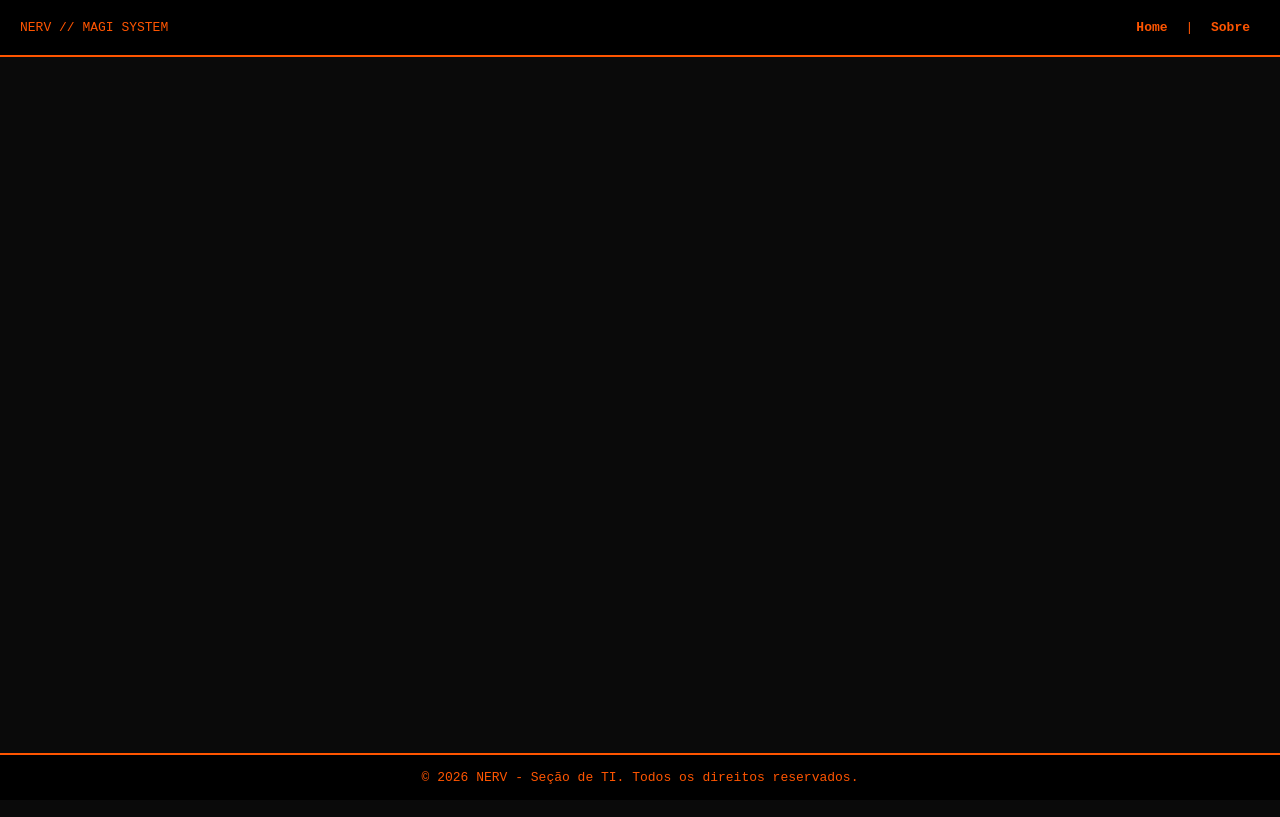
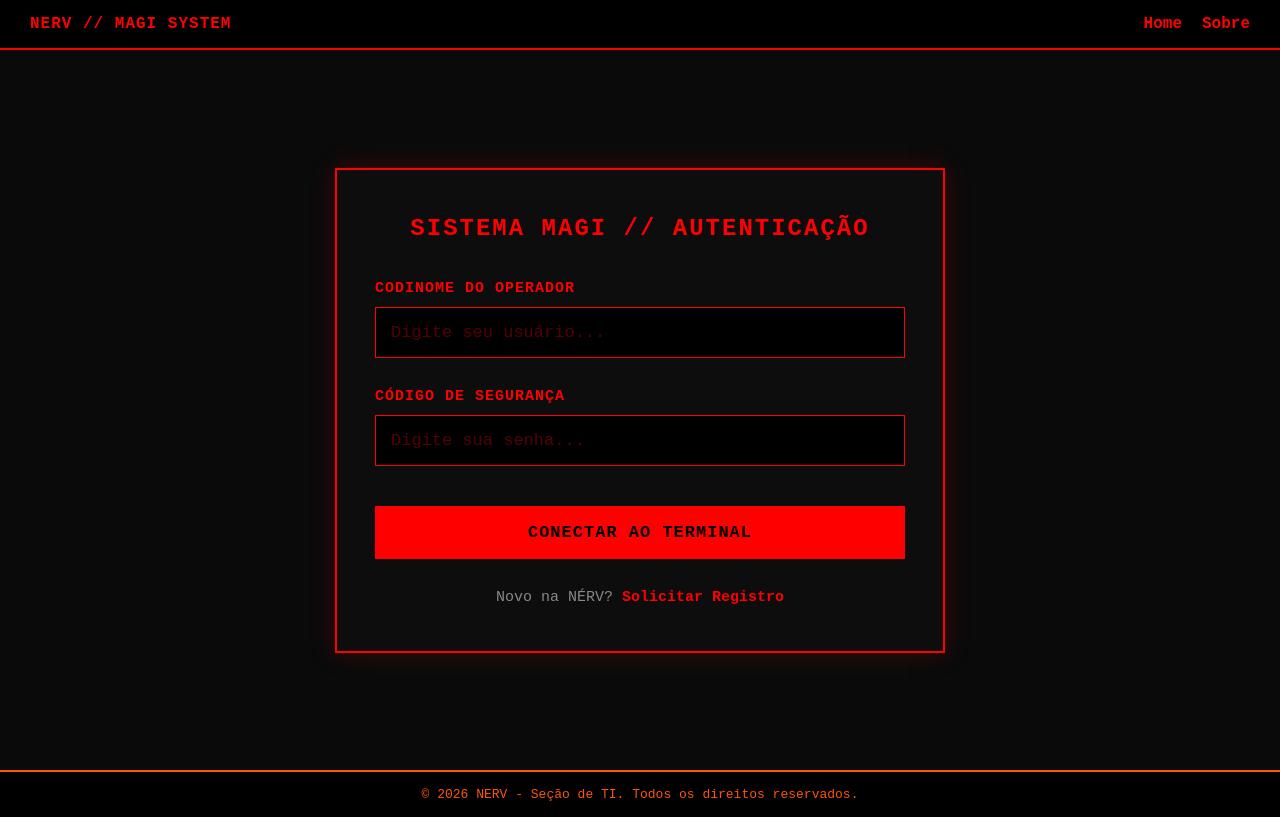
Before and after one commit to PeixeDePeruca/Projeto_Vue, a Vue app: page /login in a window 1280 px wide. Built offline with nearby package versions, Linux system fonts and the light colour scheme.

Commit message:
Criação Sistema Login e Register
SE DEUS QUISER AGORA VAI!!

```diff
--- a/components/Navbar.vue
+++ b/components/Navbar.vue
@@ -1,36 +1,95 @@
 <template>
-  <nav class="nerv-nav">
-    <div class="logo">NERV // MAGI SYSTEM</div>
-    <div class="links">
-      <router-link to="/">Home</router-link> |
+  <nav class="navbar">
+    <div class="nav-brand">NERV // MAGI SYSTEM</div>
+    <div class="nav-links">
+      <router-link to="/">Home</router-link>
       <router-link to="/about">Sobre</router-link>
+
+      <button v-if="isLoggedIn" @click="handleLogout" class="logout-btn">SAIR</button>
     </div>
   </nav>
 </template>
 
 <script>
 export default {
-  name: 'Navbar'
+  name: 'Navbar',
+  computed: {
+    // Verifica dinamicamente se o operador está logado no MAGI
+    isLoggedIn() {
+      return localStorage.getItem('isAuthenticated') === 'true';
+    }
+  },
+  methods: {
+    handleLogout() {
+      // Limpa as credenciais da sessão atual
+      localStorage.removeItem('isAuthenticated');
+      localStorage.removeItem('currentUser');
+
+      alert('SESSÃO ENCERRADA: Conexão com o terminal MAGI interrompida.');
+
+      // Manda o usuário de volta para a tela de login
+      this.$router.push('/login');
+    }
+  }
 };
 </script>
 
 <style scoped>
-.nerv-nav {
-  background-color: #000000;
-  color: #ff5500;
+.navbar {
   display: flex;
   justify-content: space-between;
-  padding: 20px;
-  border-bottom: 2px solid #ff5500;
-  font-family: monospace;
+  align-items: center;
+  background-color: #000;
+  border-bottom: 2px solid #ff0000;
+  padding: 15px 30px;
 }
-.nerv-nav a {
-  color: #ff5500;
+
+.nav-brand {
+  color: #ff0000;
+  font-weight: bold;
+  letter-spacing: 1px;
+}
+
+.nav-links {
+  display: flex;
+  align-items: center;
+  gap: 20px;
+}
+
+.nav-links a {
+  color: #ff0000;
   text-decoration: none;
-  margin: 0 10px;
   font-weight: bold;
 }
-.nerv-nav a:hover, .nerv-nav a.router-link-active {
-  text-shadow: 0 0 8px #ff5500;
+
+.nav-links a.router-link-exact-active {
+  text-decoration: underline;
+}
+
+/* Botão táctico de Logout */
+.logout-btn {
+  background: none;
+  border: 1px solid #ff0000;
+  color: #ff0000;
+  padding: 5px 12px;
+  cursor: pointer;
+  font-family: inherit;
+  font-weight: bold;
+  transition: 0.3s;
+}
+
+.logout-btn:hover {
+  background-color: #ff0000;
+  color: #000;
+}
+
+/* 📱 Responsividade da barra para a inspeção do professor */
+@media (max-width: 600px) {
+  .navbar {
+    flex-direction: column;
+    gap: 10px;
+    padding: 15px;
+    text-align: center;
+  }
 }
 </style>
--- a/router/index.js
+++ b/router/index.js
@@ -1,17 +1,24 @@
 import { createRouter, createWebHistory } from 'vue-router';
 import HomeView from '../views/HomeView.vue';
-import AboutView from '../views/AboutView.vue';
+import LoginView from '../views/LoginView.vue';
+import RegisterItemView from '../views/RegisterItemView.vue';
 
 const routes = [
   {
     path: '/',
     name: 'home',
-    component: HomeView
+    component: HomeView,
+    meta: { requiresAuth: true } // Indica que esta rota é protegida
   },
   {
-    path: '/about',
-    name: 'about',
-    component: AboutView
+    path: '/login',
+    name: 'login',
+    component: LoginView
+  },
+  {
+    path: '/register',
+    name: 'register',
+    component: RegisterItemView
   }
 ];
 
@@ -20,4 +27,17 @@ const router = createRouter({
   routes
 });
 
+// Trava de segurança do MAGI - Executada antes de entrar em qualquer página
+router.beforeEach((to, from, next) => {
+  const isAuthenticated = localStorage.getItem('isAuthenticated') === 'true';
+
+  if (to.meta.requiresAuth && !isAuthenticated) {
+    // Se a rota exige login e o usuário não está autenticado, manda pro Login
+    next('/login');
+  } else {
+    // Caso contrário, permite a passagem
+    next();
+  }
+});
+
 export default router;
--- a/views/HomeView.vue
+++ b/views/HomeView.vue
@@ -4,7 +4,6 @@
       <h1>SISTEMA TÁTICO MAGI // INICIALIZADO</h1>
       <p class="status-alert">STATUS: OPERACIONAL (MÍDIAS LOCAIS)</p>
     </header>
-
 
     <section class="control-panel">
       <input
@@ -14,7 +13,6 @@
         class="search-input"
       />
 
-
       <div class="filter-buttons">
         <button @click="filterType = 'todos'" :class="{ active: filterType === 'todos' }">TODOS</button>
         <button @click="filterType = 'eva'" :class="{ active: filterType === 'eva' }">EVANGELIONS</button>
@@ -22,16 +20,13 @@
       </div>
     </section>
 
-
     <section class="database-grid">
       <div v-for="item in filteredItems" :key="item.id" class="card-item" :class="item.type">
         <div class="card-badge">{{ item.type.toUpperCase() }}</div>
 
-
         <div class="card-image-container">
           <img :src="getImageUrl(item.imageName)" :alt="item.name" class="card-image" />
         </div>
-
 
         <h3>{{ item.name }}</h3>
         <p><strong>Designação:</strong> {{ item.designation }}</p>
@@ -40,7 +35,6 @@
     </section>
   </div>
 </template>
-
 
 <script>
 export default {
@@ -70,7 +64,7 @@ export default {
           id: 3,
           type: 'eva',
           name: 'EVA-02',
-          designation: 'Unidade de Produção',
+          designation: 'Unidade de Production',
           description: 'Construído na Alemanha, pilotado por Asuka Langley Soryu.',
           imageName: 'eva02.webp'
         },
@@ -140,4 +134,36 @@ export default {
 .card-item.anjo { color: #ff3333; border-color: #ff3333; }
 .card-item.anjo .card-image-container { border-color: #ff3333; }
 @keyframes blink { 0%, 100% { opacity: 1; } 50% { opacity: 0.4; } }
+
+/* 📱 REGRAS DE RESPONSIVIDADE ADICIONADAS */
+@media (max-width: 768px) {
+  .system-header h1 {
+    font-size: 20px;
+    padding: 0 10px;
+  }
+
+  .control-panel {
+    padding: 15px;
+  }
+
+  .filter-buttons {
+    flex-direction: column;
+    gap: 8px;
+  }
+
+  .filter-buttons button {
+    width: 100%;
+    padding: 12px;
+    font-size: 14px;
+  }
+
+  .database-grid {
+    grid-template-columns: 1fr;
+    gap: 15px;
+  }
+
+  .card-image-container {
+    height: 200px;
+  }
+}
 </style>
--- a/views/LoginView.vue
+++ b/views/LoginView.vue
@@ -1,32 +1,20 @@
 <template>
-  <div class="login-container">
-    <div class="login-box">
-      <h2>{{ isRegister ? 'CADASTRO DE OPERADOR' : 'AUTENTICAÇÃO REQUERIDA' }}</h2>
-      <p class="security-warning">ACESSO RESTRITO // PESSOAL AUTORIZADO APENAS</p>
-
-      <form @submit.prevent="handleSubmit">
-        <div v-if="isRegister" class="input-group">
-          <label>NOME COMPLETO:</label>
-          <input v-model="form.name" type="text" required />
+  <div class="auth-container">
+    <div class="auth-box">
+      <h2>SISTEMA MAGI // AUTENTICAÇÃO</h2>
+      <form @submit.prevent="handleLogin">
+        <div class="input-group">
+          <label>Codinome do Operador</label>
+          <input v-model="username" type="text" required placeholder="Digite seu usuário..." />
         </div>
-
         <div class="input-group">
-          <label>CÓDIGO DE ACESSO (EMAIL):</label>
-          <input v-model="form.email" type="email" required />
+          <label>Código de Segurança</label>
+          <input v-model="password" type="password" required placeholder="Digite sua senha..." />
         </div>
-
-        <div class="input-group">
-          <label>CHAVE CRIPTOGRÁFICA (SENHA):</label>
-          <input v-model="form.password" type="password" required />
-        </div>
-
-        <button type="submit" class="btn-submit">
-          {{ isRegister ? 'EFETIVAR REGISTRO' : 'CONECTAR AO MAGI' }}
-        </button>
+        <button type="submit" class="auth-btn">CONECTAR AO TERMINAL</button>
       </form>
-
-      <p @click="isRegister = !isRegister" class="toggle-mode">
-        {{ isRegister ? 'Já possui credenciais? Ir para Autenticação' : 'Solicitar novo registro de operador' }}
+      <p class="switch-auth">
+        Novo na NÉRV? <router-link to="/register">Solicitar Registro</router-link>
       </p>
     </div>
   </div>
@@ -37,46 +25,145 @@ export default {
   name: 'LoginView',
   data() {
     return {
-      isRegister: false,
-      form: { name: '', email: '', password: '' }
+      username: '',
+      password: ''
     };
   },
   methods: {
-    handleSubmit() {
-      if (this.isRegister) {
-        alert(`Operador ${this.form.name} pré-registrado com sucesso! Credenciais enviadas para validação do Comandante Ikari.`);
-        this.isRegister = false;
+    handleLogin() {
+      const users = JSON.parse(localStorage.getItem('users') || '[]');
+      const user = users.find(u => u.username === this.username && u.password === this.password);
+
+      if (user) {
+        localStorage.setItem('isAuthenticated', 'true');
+        localStorage.setItem('currentUser', this.username);
+        this.$router.push('/');
       } else {
-        alert(`Conexão estabelecida! Bem-vindo de volta ao terminal central da NERV.`);
-        this.$router.push('/');
+        alert('ACESSO NEGADO: Credenciais incorretas ou inexistentes.');
       }
     }
   }
 };
 </script>
 
-
 <style scoped>
-.login-container {
+.auth-container {
   display: flex;
   justify-content: center;
   align-items: center;
-  min-height: 70vh;
+  min-height: 85vh;
+  padding: 20px;
+  box-sizing: border-box;
 }
-.login-box {
+
+/* Reduzido sutilmente para 610px e ajustado o respiro interno */
+.auth-box {
   background-color: #0d0d0d;
-  border: 2px solid #ff5500;
-  padding: 40px;
+  border: 2px solid #ff0000;
+  padding: 45px 38px;
   width: 100%;
-  max-width: 450px;
-  box-shadow: 0 0 20px rgba(255, 85, 0, 0.2);
+  max-width: 610px;
+  box-shadow: 0 0 25px rgba(255, 0, 0, 0.2);
+  box-sizing: border-box;
 }
-h2 { text-align: center; margin-bottom: 5px; }
-.security-warning { color: #ff3333; text-align: center; font-size: 12px; font-weight: bold; margin-bottom: 25px; animation: pulse 2s infinite; }
-.input-group { display: flex; flex-direction: column; gap: 5px; margin-bottom: 15px; }
-.input-group label { font-size: 12px; font-weight: bold; }
-.input-group input { background-color: #000; border: 1px solid #ff5500; color: #ff5500; padding: 10px; font-family: inherit; }
-.btn-submit { background-color: #ff5500; color: #000; border: none; width: 100%; padding: 12px; font-family: inherit; font-weight: bold; cursor: pointer; margin-top: 15px; }
-.toggle-mode { text-align: center; font-size: 12px; margin-top: 20px; text-decoration: underline; cursor: pointer; }
-@keyframes pulse { 0%, 100% { opacity: 1; } 50% { opacity: 0.5; } }
+
+h2 {
+  color: #ff0000;
+  text-align: center;
+  margin-bottom: 38px;
+  font-size: 24px; /* Ajuste sutil no tamanho do título */
+  letter-spacing: 2px;
+  font-weight: bold;
+}
+
+.input-group {
+  display: flex;
+  flex-direction: column;
+  gap: 10px;
+  margin-bottom: 30px;
+}
+
+.input-group label {
+  color: #ff0000;
+  font-size: 15px; /* Fonte ajustada */
+  font-weight: bold;
+  text-transform: uppercase;
+  letter-spacing: 1px;
+}
+
+/* Inputs ligeiramente mais baixos e elegantes */
+.input-group input {
+  background-color: #000;
+  border: 1px solid #ff0000;
+  color: #ff0000;
+  padding: 15px;
+  font-family: inherit;
+  font-size: 17px;
+  box-sizing: border-box;
+  width: 100%;
+}
+
+.input-group input::placeholder {
+  color: #550000;
+}
+
+/* Botão balanceado proporcionalmente */
+.auth-btn {
+  background-color: #ff0000;
+  color: #000;
+  border: 2px solid #ff0000;
+  padding: 15px;
+  width: 100%;
+  font-family: inherit;
+  font-size: 17px;
+  font-weight: bold;
+  cursor: pointer;
+  margin-top: 10px;
+  transition: all 0.3s ease;
+  letter-spacing: 1px;
+}
+
+.auth-btn:hover {
+  background-color: #000;
+  color: #ff0000;
+}
+
+.switch-auth {
+  color: #888;
+  text-align: center;
+  margin-top: 30px;
+  font-size: 15px;
+}
+
+.switch-auth a {
+  color: #ff0000;
+  text-decoration: none;
+  font-weight: bold;
+}
+
+/* 📱 Mantém a responsividade impecável no inspetor do professor */
+@media (max-width: 768px) {
+  .auth-box {
+    padding: 35px 20px;
+    max-width: 100%;
+  }
+
+  h2 {
+    font-size: 20px;
+    margin-bottom: 25px;
+  }
+
+  .input-group {
+    margin-bottom: 20px;
+  }
+
+  .input-group input, .auth-btn {
+    padding: 12px;
+    font-size: 15px;
+  }
+
+  .switch-auth {
+    font-size: 13px;
+  }
+}
 </style>
```
Also changed, not shown: views/RegisterItemView.vue (+155 -47 lines), 1 other file (tests, documents, lock files or other folders).
